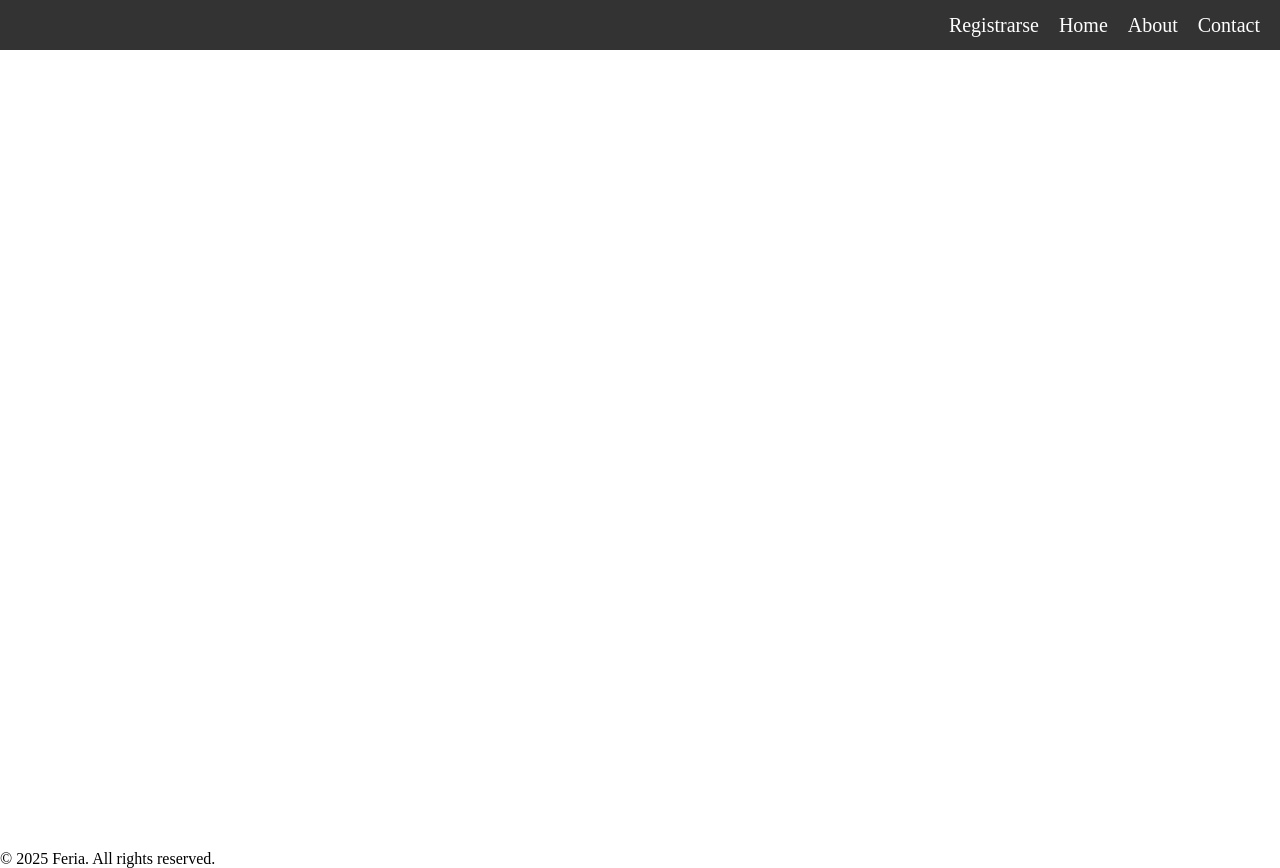
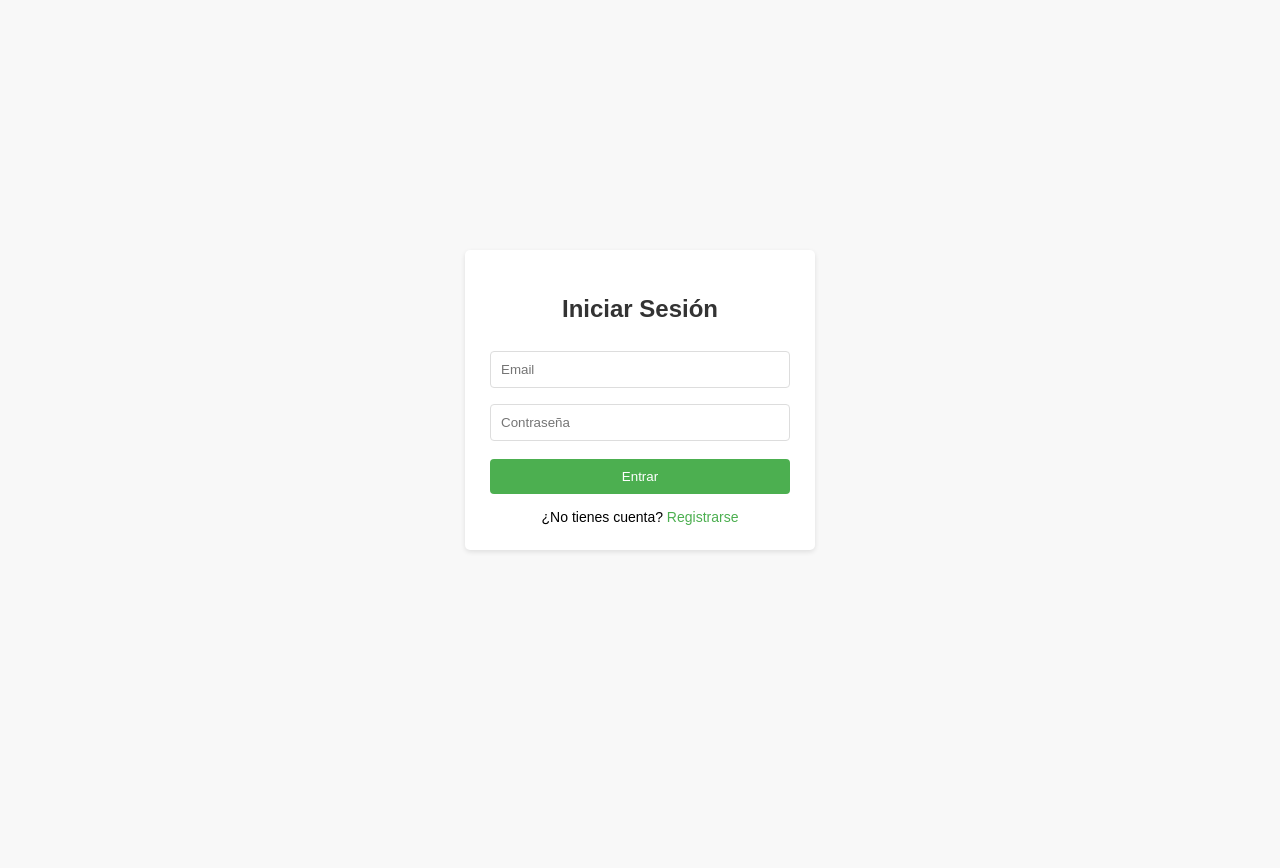
Before and after one commit to Enrique094/Feria, a Flask app: template Templates/register.html in a window 1280 px wide. After the commit the page ends 552 px from the top, so only its background shows below. Run offline with Flask 3, Linux system fonts and the light colour scheme; the template is opened without the code that fills it, so the values that code supplies are empty.

Commit message:
last
Ultima Actu

```diff
--- a/BDD.sql
+++ b/BDD.sql
@@ -1,4 +1,4 @@
-CREATE TABLE rango (
+    CREATE TABLE rango (
     id_rango INT AUTO_INCREMENT PRIMARY KEY,
     nombre VARCHAR(20) -- Ej: 'Junior', 'Senior', 'Admin'
 );
--- a/Templates/register.html
+++ b/Templates/register.html
@@ -1,5 +1,114 @@
-{% extends "layout.html" %}
+<!DOCTYPE html>
+<html lang="es">
+<head>
+  <meta charset="UTF-8">
+  <meta name="viewport" content="width=device-width, initial-scale=1.0">
+  <title>Login y Registro</title>
+  <style>
+    body {
+      font-family: Arial, sans-serif;
+      background-color: #f8f8f8;
+      display: flex;
+      justify-content: center;
+      align-items: center;
+      height: 100vh;
+      margin: 0;
+    }
 
-{% block content %}
+    .form-container {
+      background-color: white;
+      padding: 25px;
+      border-radius: 5px;
+      box-shadow: 0 2px 5px rgba(0,0,0,0.1);
+      width: 300px;
+    }
 
-{% endblock %}
+    h2 {
+      text-align: center;
+      margin-bottom: 20px;
+      color: #333;
+    }
+
+    form {
+      display: flex;
+      flex-direction: column;
+    }
+
+    input {
+      margin: 8px 0;
+      padding: 10px;
+      border: 1px solid #ddd;
+      border-radius: 4px;
+    }
+
+    button {
+      background-color: #4CAF50;
+      color: white;
+      padding: 10px;
+      border: none;
+      border-radius: 4px;
+      cursor: pointer;
+      margin-top: 10px;
+    }
+
+    button:hover {
+      background-color: #45a049;
+    }
+
+    .form-switch {
+      text-align: center;
+      margin-top: 15px;
+      font-size: 14px;
+    }
+
+    .form-switch a {
+      color: #4CAF50;
+      text-decoration: none;
+    }
+
+    #register-form {
+      display: none;
+    }
+  </style>
+</head>
+<body>
+  <div class="form-container">
+    <!-- Login Form -->
+    <form id="login-form" action="/login" method="POST">
+      <h2>Iniciar Sesión</h2>
+      <input type="email" name="email" placeholder="Email" required>
+      <input type="password" name="password" placeholder="Contraseña" required>
+      <button type="submit">Entrar</button>
+      <div class="form-switch">
+        ¿No tienes cuenta? <a href="#" id="show-register">Registrarse</a>
+      </div>
+    </form>
+
+    <!-- Register Form -->
+    <form id="register-form" action="/register" method="POST">
+      <h2>Crear Cuenta</h2>
+      <input type="text" name="name" placeholder="Nombre" required>
+      <input type="email" name="email" placeholder="Email" required>
+      <input type="password" name="password" placeholder="Contraseña" required>
+      <button type="submit">Registrarse</button>
+      <div class="form-switch">
+        ¿Ya tienes cuenta? <a href="#" id="show-login">Iniciar sesión</a>
+      </div>
+    </form>
+  </div>
+
+  <script>
+    document.getElementById('show-register').addEventListener('click', function(e) {
+      e.preventDefault();
+      document.getElementById('login-form').style.display = 'none';
+      document.getElementById('register-form').style.display = 'flex';
+    });
+
+    document.getElementById('show-login').addEventListener('click', function(e) {
+      e.preventDefault();
+      document.getElementById('register-form').style.display = 'none';
+      document.getElementById('login-form').style.display = 'flex';
+    });
+  </script>
+</body>
+</html>
--- a/app.py
+++ b/app.py
@@ -1,4 +1,4 @@
-from flask import Flask, render_template
+from flask import Flask, render_template, redirect
 
 app = Flask(__name__)
 
@@ -10,6 +10,13 @@ def inicio():
 def pene():
     return render_template("About.html")
 
+@app.route("/register")
+def register():
+    return render_template("register.html")
+
+@app.route("/login", methods=["GET", "POST"])
+def login():
+    return redirect("/")
 
 
 
--- a/static/css/css.css
+++ b/static/css/css.css
@@ -20,6 +20,7 @@ main {
 }
 
 .Info-Container {
+    margin-top: 175px;
     width: 100%;
     height: 100vh;
 }
@@ -72,7 +73,7 @@ main {
     height: 50px;
     background-color: #333;
     display: flex;
-    justify-content: flex-end;
+    justify-content: space-between;
     align-items: center;
 }
 
@@ -82,6 +83,7 @@ main {
     gap: 20px;
     justify-self: flex-end;
     margin-right: 20px;
+
 }
 
 .navbar a {
@@ -90,17 +92,22 @@ main {
     font-size: 20px;
 }
 
+
 .navbar ul li {
     color: white;
     font-size: 20px;
     cursor: pointer;
 }
 
+.register{
+    display: flex;
+    justify-content: flex-start;
+    align-items: center;
+    flex-direction: column;
+    padding-left: 20px;
+}
+
+
 .navbar ul li:hover {
     color: #ccc;
 }
-
-.register{
-    display: flex;
-    justify-content: flex-start;
-}
--- a/templates/layout.html
+++ b/templates/layout.html
@@ -3,17 +3,18 @@
 <head>
     <meta charset="UTF-8">
     <meta name="viewport" content="width=device-width, initial-scale=1.0">
-    <title>{% block title %}Feria{% endblock %}</title>
+    <title>{% block title %}GestorPlus{% endblock %}</title>
     <link rel="stylesheet" href="{{ url_for('static', filename='css/css.css') }}">
 </head>
 <body>
     <header>
         <nav class="navbar">
+            <li class="register"><a href="/register">Registrarse</a></li>
             <ul>
-                <li class="register"><a href="/register">Registrarse</a></li>
-                <li><a href="/">Home</a></li>
-                <li><a href="/About">About</a></li>
-                <li><a href="">Contact</a></li>
+
+                <li><a href="/">Inicio</a></li>
+                <li><a href="/About">Acerca</a></li>
+                <li><a href="">Contacto</a></li>
             </ul>
         </nav>
     </header>
```
